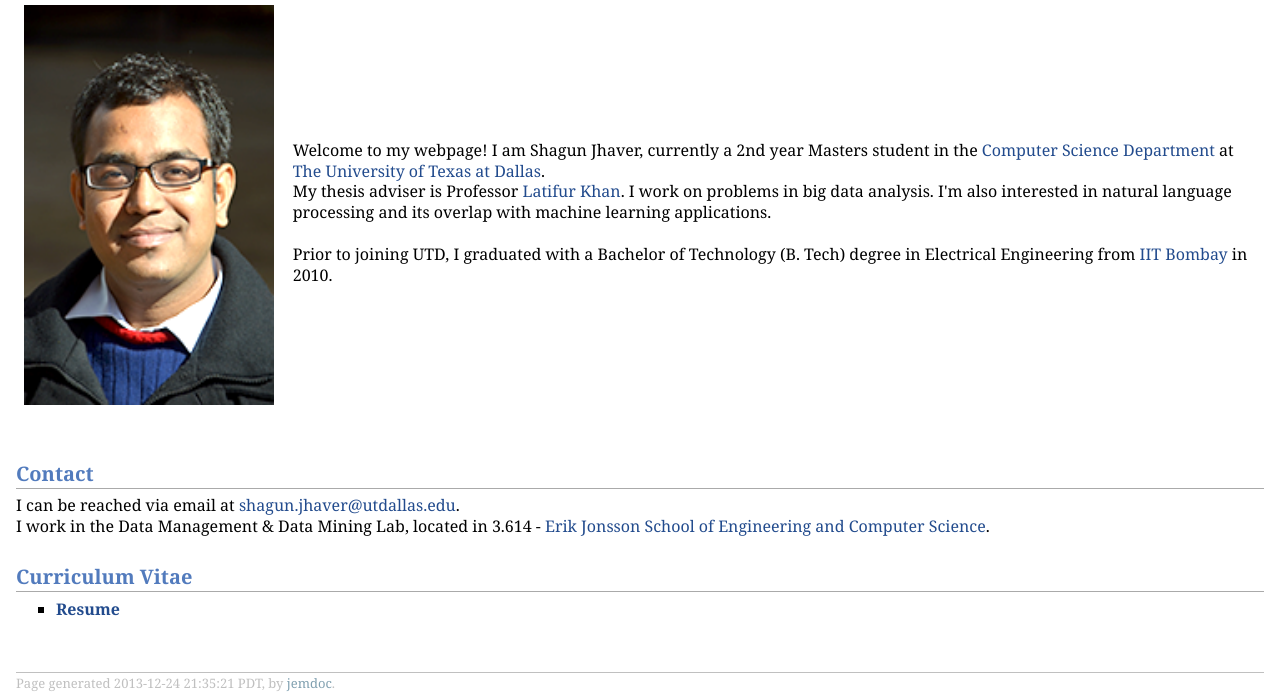
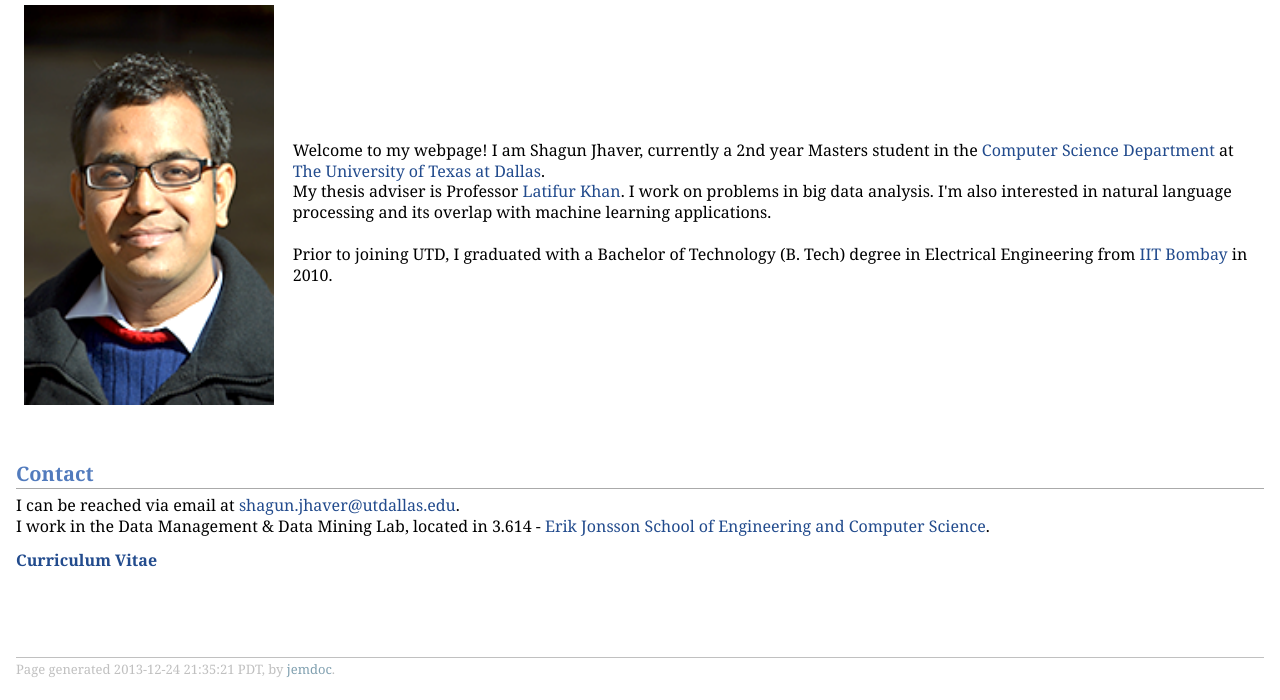
Before and after one commit to shaguniitb/personal_webpage, a plain HTML site: page index.html in a window 1280 px wide. Shown: the part 102-802 px from the top of the page. Drawn offline with Linux system fonts and the light colour scheme.

Commit message:
Edited index.html to better show of 'Curriculum Vitae'

```diff
--- a/index.html
+++ b/index.html
@@ -21,11 +21,7 @@ Prior to joining UTD, I graduated with a Bachelor of Technology (B. Tech) degree
 <h2>Contact</h2>
 <p>I can be reached via email at <a href="mailto:shagun.jhaver@utdallas.edu">shagun.jhaver@utdallas.edu</a>. <br>
 I work in the Data Management & Data Mining Lab, located in 3.614 - <a href="http://www.utdallas.edu/dept/eecs/">Erik Jonsson School of Engineering and Computer Science</a>. </p>
-<h2>Curriculum Vitae</h2>
-<ul>
-<li><p><a href="./index_files/resume/master_resume/shagun_resume.pdf"><b>Resume</b></a> <br>
-</li>
-</ul>
+<p><a href="./index_files/resume/master_resume/shagun_resume.pdf"><b>Curriculum Vitae</b></a></p> <br>
 <div id="footer">
 <div id="footer-text">
 Page generated 2013-12-24 21:35:21 PDT, by <a href="http://jemdoc.jaboc.net/">jemdoc</a>.
```
